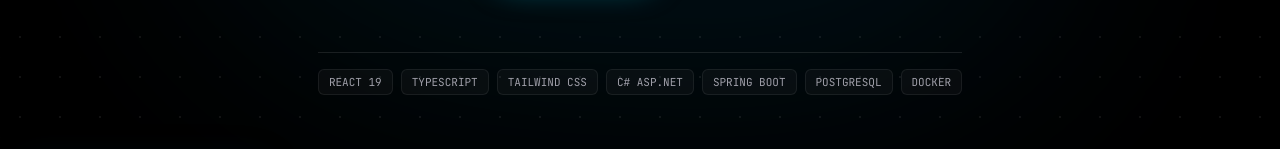
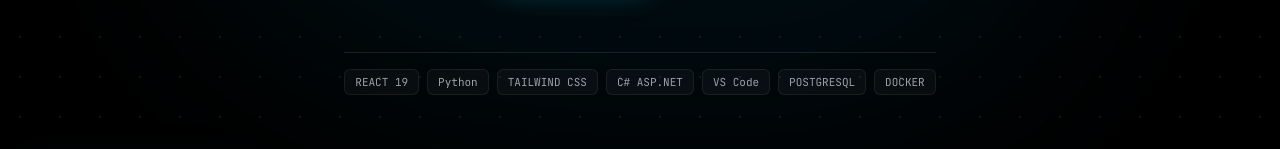
Before and after one commit to LengDeveloperweb/lastportfolio, a React (Vite) app: page / in a window 1280 px wide. Shown: the part 583-732 px from the top of the page. Built offline with nearby package versions, Linux system fonts and the light colour scheme; a web font is replaced by a local one.

Commit message:
Update Hero.tsx

```diff
--- a/src/components/Hero.tsx
+++ b/src/components/Hero.tsx
@@ -178,7 +178,7 @@
 
         {/* Quick Tech Stack Pill Strip */}
         <div className="flex flex-wrap items-center justify-center gap-2 pt-4 border-t border-white/10 max-w-2xl">
-          {['REACT 19', 'TYPESCRIPT', 'TAILWIND CSS', 'C# ASP.NET', 'SPRING BOOT', 'POSTGRESQL', 'DOCKER'].map(
+          {['REACT 19', 'Python', 'TAILWIND CSS', 'C# ASP.NET', 'VS Code', 'POSTGRESQL', 'DOCKER'].map(
             (tech) => (
               <span
                 key={tech}
```
